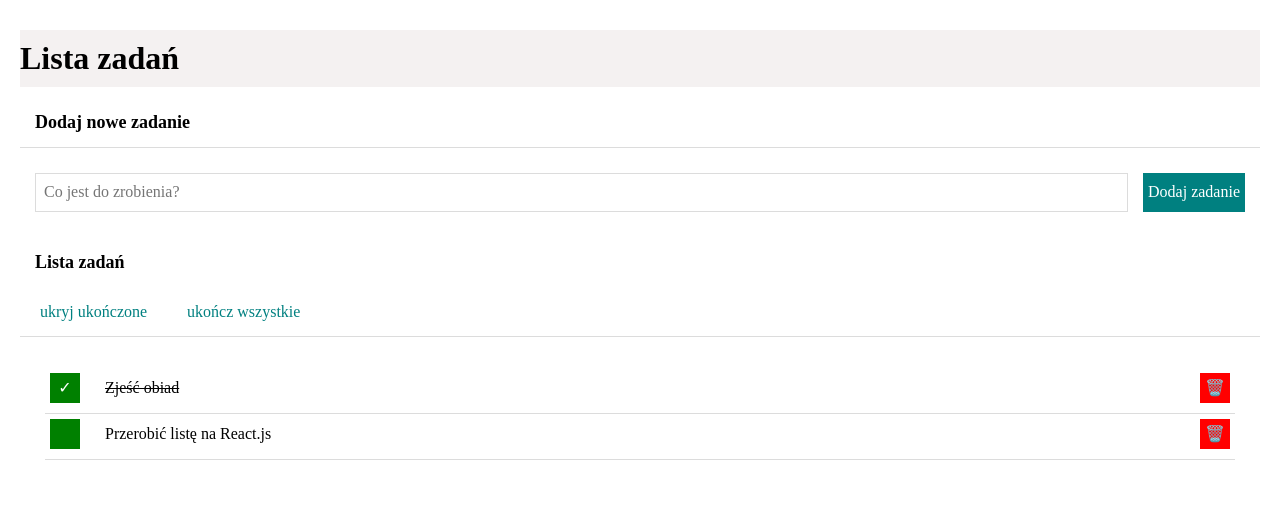
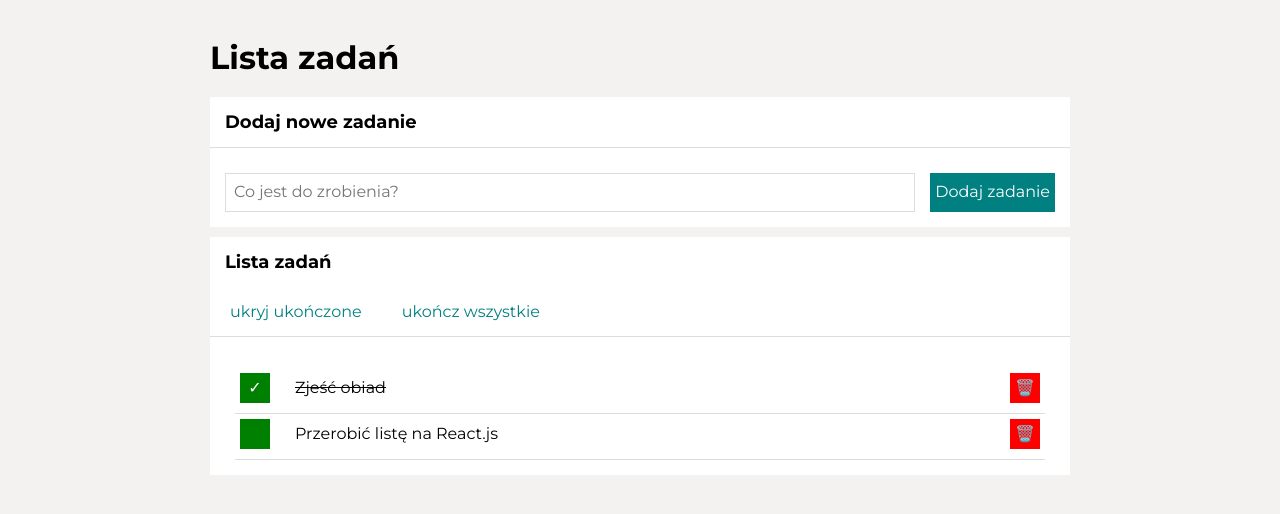
Before and after one commit to Przemo3028/To-Do-List-react, a React (Create React App) app: page / in a window 1280 px wide. Shown: the top 514 px of the page. Built offline with nearby package versions, Linux system fonts and the light colour scheme.

Commit message:
class changed

```diff
--- a/src/index.css
+++ b/src/index.css
@@ -6,7 +6,7 @@ html {
   box-sizing: inherit;
 }
 
-.body {
+.body, html {
   font-family: 'Montserrat', sans-serif;
   background-color: hsl(0, 10%, 95%);
   word-break: break-word;
```
